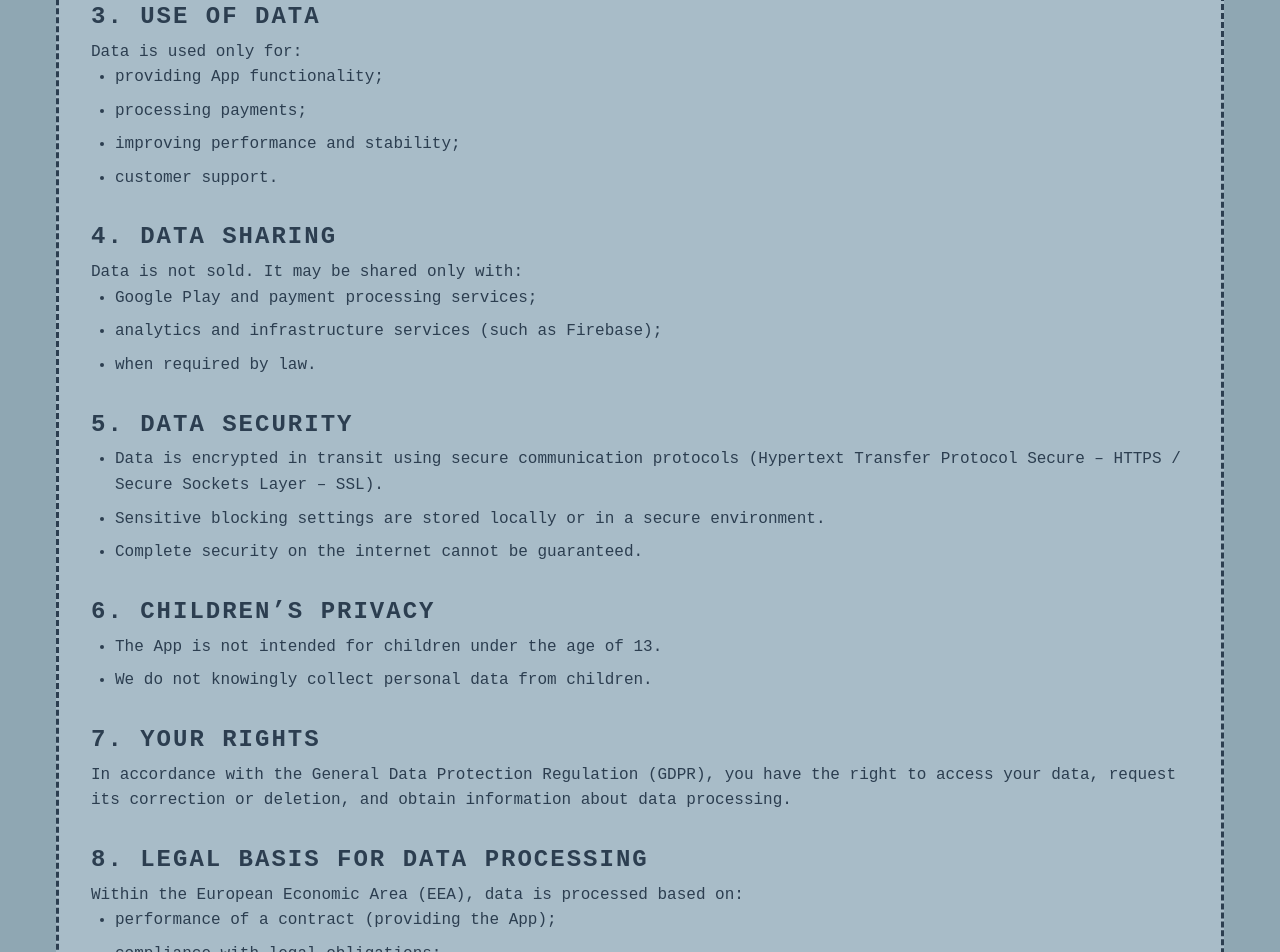
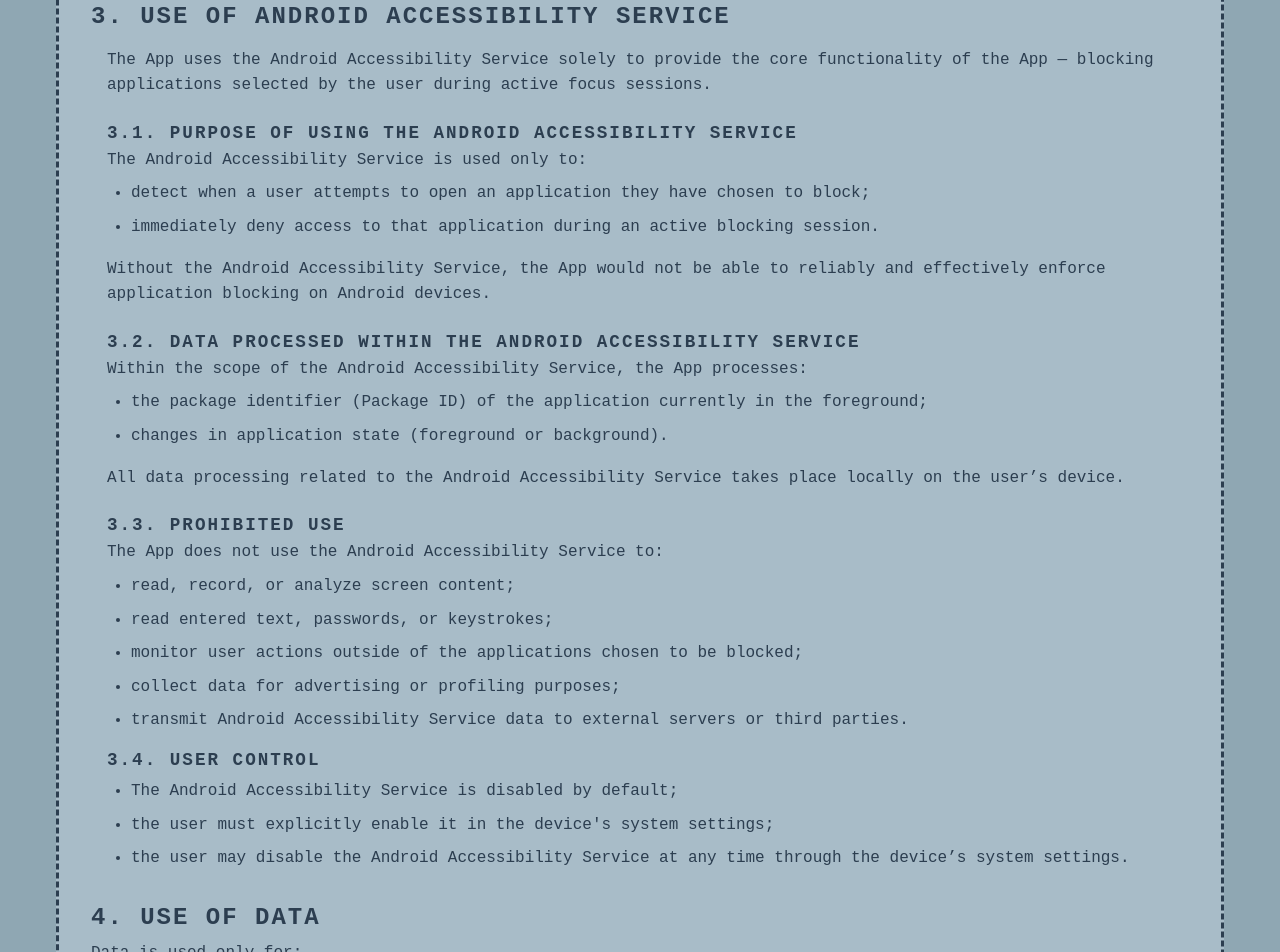
Before and after one commit to KononovaI/focus-fine-page, a Next.js app: page /en/privacy-policy in a window 1280 px wide. Shown: the part 900-1852 px from the top of the page. Built offline with nearby package versions, Linux system fonts and the light colour scheme; a web font is replaced by a local one.

Commit message:
Added section 3 "Use of Android Accessibility Service" and modified spacing of messages

```diff
--- a/messages/en.json
+++ b/messages/en.json
@@ -43,7 +43,7 @@
   },
   "PrivacyPolicy": {
     "title": "Focus Fine Privacy Policy",
-    "effectiveDate": "Effective Date: 17 December 2025",
+    "effectiveDate": "Effective Date: 21 January 2026",
     "intro": "This Privacy Policy explains how the Focus Fine team (“we”) processes information when you use the Focus Fine mobile application (“App”), which blocks distracting applications to improve productivity.",
     "sections": {
       "1": {
@@ -75,7 +75,50 @@
         }
       },
       "3": {
-        "title": "3. Use of Data",
+        "title": "3. Use of Android Accessibility Service",
+        "content": "The App uses the Android Accessibility Service solely to provide the core functionality of the App — blocking applications selected by the user during active focus sessions.",
+        "subsections": {
+          "3_1": {
+            "title": "3.1. Purpose of Using the Android Accessibility Service",
+            "content": "The Android Accessibility Service is used only to:",
+            "items": [
+              "detect when a user attempts to open an application they have chosen to block;",
+              "immediately deny access to that application during an active blocking session."
+            ],
+            "footer": "Without the Android Accessibility Service, the App would not be able to reliably and effectively enforce application blocking on Android devices."
+          },
+          "3_2": {
+            "title": "3.2. Data Processed Within the Android Accessibility Service",
+            "content": "Within the scope of the Android Accessibility Service, the App processes:",
+            "items": [
+              "the package identifier (Package ID) of the application currently in the foreground;",
+              "changes in application state (foreground or background)."
+            ],
+            "footer": "All data processing related to the Android Accessibility Service takes place locally on the user’s device."
+          },
+          "3_3": {
+            "title": "3.3. Prohibited Use",
+            "content": "The App does not use the Android Accessibility Service to:",
+            "items": [
+              "read, record, or analyze screen content;",
+              "read entered text, passwords, or keystrokes;",
+              "monitor user actions outside of the applications chosen to be blocked;",
+              "collect data for advertising or profiling purposes;",
+              "transmit Android Accessibility Service data to external servers or third parties."
+            ]
+          },
+          "3_4": {
+            "title": "3.4. User Control",
+            "items": [
+              "The Android Accessibility Service is disabled by default;",
+              "the user must explicitly enable it in the device's system settings;",
+              "the user may disable the Android Accessibility Service at any time through the device’s system settings."
+            ]
+          }
+        }
+      },
+      "4": {
+        "title": "4. Use of Data",
         "content": "Data is used only for:",
         "items": [
           "providing App functionality;",
@@ -84,8 +127,8 @@
           "customer support."
         ]
       },
-      "4": {
-        "title": "4. Data Sharing",
+      "5": {
+        "title": "5. Data Sharing",
         "content": "Data is not sold. It may be shared only with:",
         "items": [
           "Google Play and payment processing services;",
@@ -93,27 +136,27 @@
           "when required by law."
         ]
       },
-      "5": {
-        "title": "5. Data Security",
+      "6": {
+        "title": "6. Data Security",
         "items": [
           "Data is encrypted in transit using secure communication protocols (Hypertext Transfer Protocol Secure – HTTPS / Secure Sockets Layer – SSL).",
           "Sensitive blocking settings are stored locally or in a secure environment.",
           "Complete security on the internet cannot be guaranteed."
         ]
       },
-      "6": {
-        "title": "6. Children’s Privacy",
+      "7": {
+        "title": "7. Children’s Privacy",
         "items": [
           "The App is not intended for children under the age of 13.",
           "We do not knowingly collect personal data from children."
         ]
       },
-      "7": {
-        "title": "7. Your Rights",
+      "8": {
+        "title": "8. Your Rights",
         "content": "In accordance with the General Data Protection Regulation (GDPR), you have the right to access your data, request its correction or deletion, and obtain information about data processing."
       },
-      "8": {
-        "title": "8. Legal Basis for Data Processing",
+      "9": {
+        "title": "9. Legal Basis for Data Processing",
         "content": "Within the European Economic Area (EEA), data is processed based on:",
         "items": [
           "performance of a contract (providing the App);",
@@ -121,19 +164,19 @@
           "our legitimate interests (security, analytics, improvements)."
         ]
       },
-      "9": {
-        "title": "9. Data Processing Outside the European Union",
+      "10": {
+        "title": "10. Data Processing Outside the European Union",
         "items": [
           "We use Google services (Firebase, Google Play) whose servers may be located outside the European Union (EU).",
           "Data transfers are carried out in accordance with the GDPR using European Commission–approved Standard Contractual Clauses or other appropriate mechanisms."
         ]
       },
-      "10": {
-        "title": "10. Changes to This Policy",
+      "11": {
+        "title": "11. Changes to This Policy",
         "content": "This Privacy Policy may be updated. The current version will always be available in the App or on the Google Play page."
       },
-      "11": {
-        "title": "11. Contact",
+      "12": {
+        "title": "12. Contact",
         "content": "Email: nilspauls28@gmail.com"
       }
     }
--- a/messages/lv.json
+++ b/messages/lv.json
@@ -43,7 +43,7 @@
   },
   "PrivacyPolicy": {
     "title": "Focus Fine Privātuma politika",
-    "effectiveDate": "Spēkā stāšanās datums: 17.12.2025",
+    "effectiveDate": "Spēkā stāšanās datums: 21.01.2026",
     "intro": "Šī Privātuma politika nosaka, kā Focus Fine komanda (“mēs”) apstrādā informāciju, kad Jūs lietojat mobilo lietotni Focus Fine (“Lietotne”), kas bloķē traucējošas lietotnes produktivitātes uzlabošanai.",
     "sections": {
       "1": {
@@ -75,7 +75,50 @@
         }
       },
       "3": {
-        "title": "3. Datu izmantošana",
+        "title": "3. Android pieejamības pakalpojuma izmantošana",
+        "content": "Lietotne izmanto Android pieejamības pakalpojumu (Accessibility Service) tikai un vienīgi, lai nodrošinātu Lietotnes pamatfunkcionalitāti — lietotāja izvēlēto lietotņu bloķēšanu aktīvu fokusa sesiju laikā.",
+        "subsections": {
+          "3_1": {
+            "title": "3.1. Android pieejamības pakalpojuma izmantošanas mērķis",
+            "content": "Android pieejamības pakalpojums tiek izmantots tikai, lai:",
+            "items": [
+              "noteiktu, kad lietotājs mēģina atvērt lietotni, kuru pats ir izvēlējies bloķēt;",
+              "aktīvas bloķēšanas sesijas laikā nekavējoties liegtu piekļuvi šai lietotnei."
+            ],
+            "footer": "Bez Android pieejamības pakalpojuma Lietotne nespētu droši un efektīvi nodrošināt lietotņu bloķēšanu Android ierīcēs."
+          },
+          "3_2": {
+            "title": "3.2. Dati, kas tiek apstrādāti Android pieejamības pakalpojuma ietvaros",
+            "content": "Android pieejamības pakalpojuma ietvaros Lietotne apstrādā:",
+            "items": [
+              "pašlaik priekšplānā esošās lietotnes pakotnes identifikatoru (Package ID);",
+              "lietotņu stāvokļa izmaiņas (priekšplānā vai fonā)."
+            ],
+            "footer": "Visa ar Android pieejamības pakalpojumu saistītā datu apstrāde notiek lokāli lietotāja ierīcē."
+          },
+          "3_3": {
+            "title": "3.3. Aizliegtā izmantošana",
+            "content": "Lietotne neizmanto Android pieejamības pakalpojumu, lai:",
+            "items": [
+              "lasītu, ierakstītu vai analizētu ekrāna saturu;",
+              "nolasītu ievadīto tekstu, paroles vai taustiņu nospiedumus;",
+              "uzraudzītu lietotāja darbības ārpus lietotāja izvēlētajām bloķētajām lietotnēm;",
+              "apkopotu datus reklāmas vai profilēšanas nolūkiem;",
+              "pārsūtītu Android pieejamības pakalpojuma datus uz ārējiem serveriem vai trešajām pusēm."
+            ]
+          },
+          "3_4": {
+            "title": "3.4. Lietotāja kontrole",
+            "items": [
+              "Android pieejamības pakalpojums pēc noklusējuma ir izslēgts;",
+              "lietotājam tas ir jāieslēdz apzināti ierīces sistēmas iestatījumos;",
+              "lietotājs var jebkurā laikā atspējot Android pieejamības pakalpojumu savas ierīces iestatījumos."
+            ]
+          }
+        }
+      },
+      "4": {
+        "title": "4. Datu izmantošana",
         "content": "Dati tiek izmantoti tikai:",
         "items": [
           "Lietotnes darbības nodrošināšanai;",
@@ -84,8 +127,8 @@
           "klientu atbalstam."
         ]
       },
-      "4": {
-        "title": "4. Datu nodošana",
+      "5": {
+        "title": "5. Datu nodošana",
         "content": "Dati netiek pārdoti. Tie var tikt nodoti tikai:",
         "items": [
           "Google Play un maksājumu apstrādes pakalpojumiem;",
@@ -93,27 +136,27 @@
           "ja to prasa likums."
         ]
       },
-      "5": {
-        "title": "5. Datu drošība",
+      "6": {
+        "title": "6. Datu drošība",
         "items": [
           "Dati tiek šifrēti pārsūtīšanas laikā, izmantojot drošus sakaru protokolus (Hypertext Transfer Protocol Secure – HTTPS / Secure Sockets Layer – SSL).",
           "Sensitīvie bloķēšanas iestatījumi tiek glabāti lokāli vai drošā vidē.",
           "Pilnīga drošība internetā nevar tikt garantēta."
         ]
       },
-      "6": {
-        "title": "6. Bērnu privātums",
+      "7": {
+        "title": "7. Bērnu privātums",
         "items": [
           "Lietotne nav paredzēta bērniem līdz 13 gadiem.",
           "Mēs apzināti neapkopo bērnu personas datus."
         ]
       },
-      "7": {
-        "title": "7. Jūsu tiesības",
+      "8": {
+        "title": "8. Jūsu tiesības",
         "content": "Atbilstoši Vispārīgajai datu aizsardzības regulai (General Data Protection Regulation – GDPR) Jums ir tiesības piekļūt saviem datiem, pieprasīt to labošanu vai dzēšanu un saņemt informāciju par datu apstrādi."
       },
-      "8": {
-        "title": "8. Datu apstrādes juridiskais pamats",
+      "9": {
+        "title": "9. Datu apstrādes juridiskais pamats",
         "content": "Eiropas Ekonomikas zonas (European Economic Area – EEZ) ietvaros dati tiek apstrādāti, pamatojoties uz:",
         "items": [
           "līguma izpildi (Lietotnes nodrošināšana);",
@@ -121,19 +164,19 @@
           "mūsu leģitīmajām interesēm (drošība, analītika, uzlabojumi)."
         ]
       },
-      "9": {
-        "title": "9. Datu apstrāde ārpus Eiropas Savienības",
+      "10": {
+        "title": "10. Datu apstrāde ārpus Eiropas Savienības",
         "items": [
           "Mēs izmantojam Google pakalpojumus (Firebase, Google Play), kuru serveri var atrasties ārpus Eiropas Savienības (European Union – ES).",
           "Datu pārsūtīšana notiek saskaņā ar GDPR, izmantojot Eiropas Komisijas apstiprinātos Standarta līguma noteikumus (Standard Contractual Clauses) vai citus atbilstošus mehānismus."
         ]
       },
-      "10": {
-        "title": "10. Izmaiņas politikā",
+      "11": {
+        "title": "11. Izmaiņas politikā",
         "content": "Privātuma politika var tikt atjaunināta. Aktuālā versija vienmēr būs pieejama Lietotnē vai Google Play lapā."
       },
-      "11": {
-        "title": "11. Kontakti",
+      "12": {
+        "title": "12. Kontakti",
         "content": "E-pasts: nilspauls28@gmail.com"
       }
     }
--- a/src/app/[locale]/privacy-policy/page.module.css
+++ b/src/app/[locale]/privacy-policy/page.module.css
@@ -53,6 +53,15 @@
 }
 
 .footerNote {
-  /*font-style: italic;*/
   margin-top: 0.5rem;
+  margin-bottom: 1.5rem;
 }
+
+.sectionContent {
+  margin-bottom: 1.5rem;
+}
+
+.subsectionContent {
+  margin-bottom: 0.5rem;
+  margin-top: -0.25rem;
+}
--- a/src/app/[locale]/privacy-policy/page.tsx
+++ b/src/app/[locale]/privacy-policy/page.tsx
@@ -53,18 +53,37 @@ export default function PrivacyPolicy() {
 
             <section className={styles.section}>
               <h2 className={styles.sectionTitle}>{t('sections.3.title')}</h2>
-              <p>{t('sections.3.content')}</p>
-              {renderList('sections.3.items')}
+              <div className={styles.subsection}>
+                <p className={styles.sectionContent}>{t('sections.3.content')}</p>
+
+                <h3 className={styles.subsectionTitle}>{t('sections.3.subsections.3_1.title')}</h3>
+                <p className={styles.subsectionContent}>{t('sections.3.subsections.3_1.content')}</p>
+                {renderList('sections.3.subsections.3_1.items')}
+                <p className={styles.footerNote}>{t('sections.3.subsections.3_1.footer')}</p>
+
+                <h3 className={styles.subsectionTitle}>{t('sections.3.subsections.3_2.title')}</h3>
+                <p className={styles.subsectionContent}>{t('sections.3.subsections.3_2.content')}</p>
+                {renderList('sections.3.subsections.3_2.items')}
+                <p className={styles.footerNote}>{t('sections.3.subsections.3_2.footer')}</p>
+
+                <h3 className={styles.subsectionTitle}>{t('sections.3.subsections.3_3.title')}</h3>
+                <p className={styles.subsectionContent}>{t('sections.3.subsections.3_3.content')}</p>
+                {renderList('sections.3.subsections.3_3.items')}
+
+                <h3 className={styles.subsectionTitle}>{t('sections.3.subsections.3_4.title')}</h3>
+                {renderList('sections.3.subsections.3_4.items')}
+              </div>
             </section>
 
             <section className={styles.section}>
               <h2 className={styles.sectionTitle}>{t('sections.4.title')}</h2>
-              <p>{t('sections.4.content')}</p>
+              <p className={styles.sectionContent}>{t('sections.4.content')}</p>
               {renderList('sections.4.items')}
             </section>
 
             <section className={styles.section}>
               <h2 className={styles.sectionTitle}>{t('sections.5.title')}</h2>
+              <p className={styles.sectionContent}>{t('sections.5.content')}</p>
               {renderList('sections.5.items')}
             </section>
 
@@ -75,28 +94,33 @@ export default function PrivacyPolicy() {
 
             <section className={styles.section}>
               <h2 className={styles.sectionTitle}>{t('sections.7.title')}</h2>
-              <p>{t('sections.7.content')}</p>
+              {renderList('sections.7.items')}
             </section>
 
             <section className={styles.section}>
               <h2 className={styles.sectionTitle}>{t('sections.8.title')}</h2>
-              <p>{t('sections.8.content')}</p>
-              {renderList('sections.8.items')}
+              <p className={styles.sectionContent}>{t('sections.8.content')}</p>
             </section>
 
             <section className={styles.section}>
               <h2 className={styles.sectionTitle}>{t('sections.9.title')}</h2>
+              <p className={styles.sectionContent}>{t('sections.9.content')}</p>
               {renderList('sections.9.items')}
             </section>
 
             <section className={styles.section}>
               <h2 className={styles.sectionTitle}>{t('sections.10.title')}</h2>
-              <p>{t('sections.10.content')}</p>
+              {renderList('sections.10.items')}
             </section>
 
             <section className={styles.section}>
               <h2 className={styles.sectionTitle}>{t('sections.11.title')}</h2>
-              <p>{t('sections.11.content')}</p>
+              <p className={styles.sectionContent}>{t('sections.11.content')}</p>
+            </section>
+
+            <section className={styles.section}>
+              <h2 className={styles.sectionTitle}>{t('sections.12.title')}</h2>
+              <p className={styles.sectionContent}>{t('sections.12.content')}</p>
             </section>
           </div>
         </div>
```
